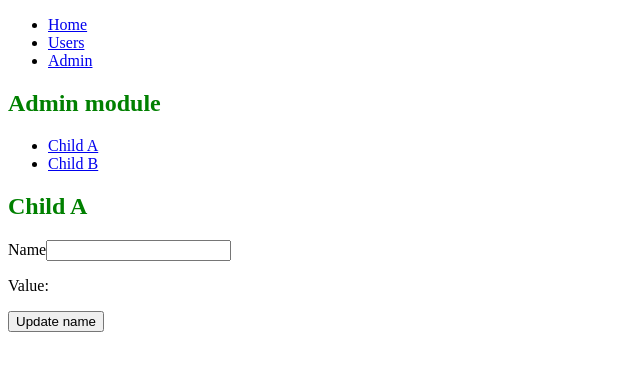
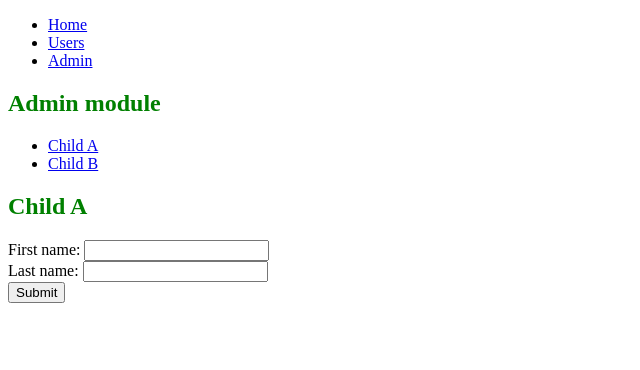
Before and after one commit to rkwadriga/ahgular-learning, an Angular app: page /admin/1/child-a in a window 1280 px wide. Shown: the top 370 px of the page, without its empty margins (0-640 px from the left). Built offline with nearby package versions, Linux system fonts and the light colour scheme.

Commit message:
Reactive forms (form groups)

```diff
--- a/src/app/child-a/child-a.component.html
+++ b/src/app/child-a/child-a.component.html
@@ -1,8 +1,11 @@
 <h2>Child A</h2>
 
-<label for="name">Name</label>
-<input type="text" id="name" name="name" [formControl]="name" />
-<p>Value: {{name.value}}</p>
-<p>
-    <button type="submit" (click)="updateName()">Update name</button>
-</p>
+<form [formGroup]="profileForm" (ngSubmit)="updateProfile()">
+    <label for="first_name">First name: </label>
+    <input type="text" id="first_name" formControlName="firstName" />
+    <br />
+    <label for="last_name">Last name: </label>
+    <input type="text" id="last_name" formControlName="lastName" />
+    <br />
+    <button type="submit" [disabled]="!profileForm.valid">Submit</button>
+</form>
--- a/src/app/child-a/child-a.component.ts
+++ b/src/app/child-a/child-a.component.ts
@@ -1,5 +1,5 @@
 import { Component, OnInit } from '@angular/core';
-import {FormControl} from "@angular/forms";
+import {FormControl, FormGroup} from "@angular/forms";
 
 @Component({
     selector: 'app-child-a',
@@ -7,14 +7,17 @@ import {FormControl} from "@angular/forms";
     styleUrls: ['./child-a.component.css']
 })
 export class ChildAComponent implements OnInit {
-    name = new FormControl();
+    profileForm = new FormGroup({
+        firstName: new FormControl(''),
+        lastName: new FormControl('')
+    })
 
     constructor() { }
 
     ngOnInit(): void {
     }
 
-    updateName() {
-        this.name.setValue('Nancy');
+    updateProfile() {
+        console.log(this.profileForm.value);
     }
 }
```
